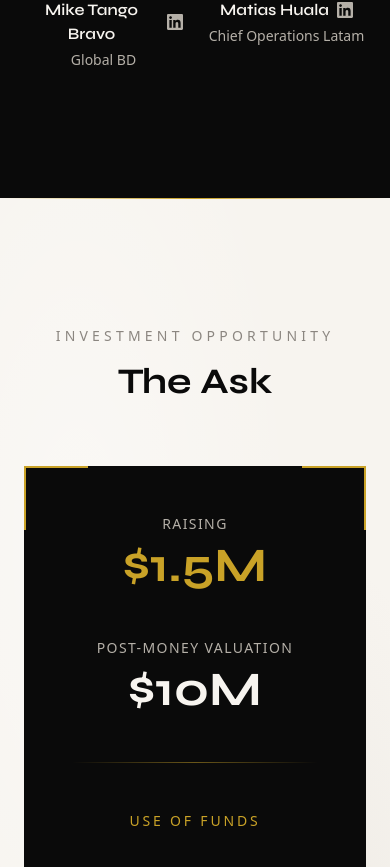
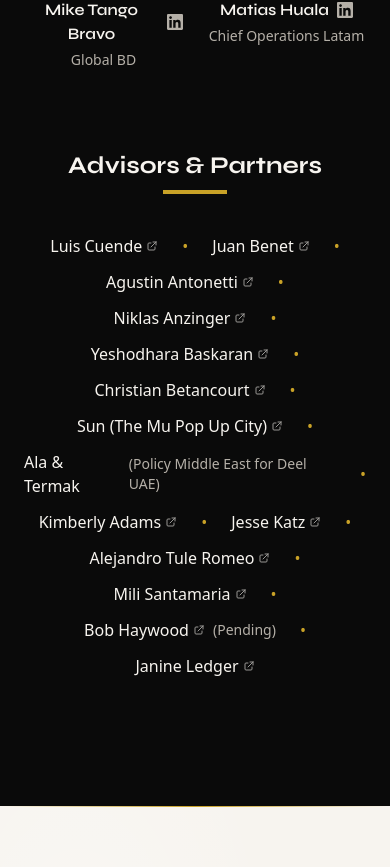
Before and after one commit to bitesports/civic-stack, a Next.js app: page / in a window 390 px wide. Shown: the part 9061-9928 px from the top of the page. Built offline with nearby package versions, Linux system fonts and the light colour scheme.

Commit message:
Remove family office advisors from list

```diff
--- a/components/Team.tsx
+++ b/components/Team.tsx
@@ -64,6 +64,22 @@ const teamMembers = [
   },
 ];
 
+const advisors = [
+  { name: "Luis Cuende", link: "https://www.perplexity.ai/search/luis-cuende-F5zhizGmTvy2vgWSol5IMw#0" },
+  { name: "Juan Benet", link: "https://www.perplexity.ai/search/juan-benet-and-how-could-he-ad-KgPr7KahTaagT1Z1ddvGjw#0" },
+  { name: "Agustin Antonetti", link: "https://www.perplexity.ai/search/agustin-antonetti-4_WekVX3QOu9IcFxX0DaaQ#0" },
+  { name: "Niklas Anzinger", link: "https://www.perplexity.ai/search/niklas-infinita-kmPfIo8qQsmMzXayhpX3YQ#0" },
+  { name: "Yeshodhara Baskaran", link: "https://www.perplexity.ai/search/yeshodhara-baskaran-nieQue6ETNyvKuObyu_YaQ#0" },
+  { name: "Christian Betancourt", link: "https://www.perplexity.ai/search/christian-betancourt-prospera-xIF338FUSgCc8nGoFxzceg#0" },
+  { name: "Sun (The Mu Pop Up City)", link: "https://www.perplexity.ai/search/sun-https-x-com-sunbh-eth-http-Re5TxErSRtePDPJselrMcg#0" },
+  { name: "Ala & Termak", note: "Policy Middle East for Deel UAE" },
+  { name: "Kimberly Adams", link: "https://www.perplexity.ai/search/kim-dubai-onchain-city-UKSY5XyNRbiF.0fjAuEO1w#0" },
+  { name: "Jesse Katz", link: "https://www.perplexity.ai/search/jesse-katz-speech-without-bord-DQop.jnwSBiIeBKff5.37g#0" },
+  { name: "Alejandro Tule Romeo", link: "https://www.perplexity.ai/search/https-www-linkedin-com-in-alej-zJAZaH.zQfSpEmUincKRjg#0" },
+  { name: "Mili Santamaria", link: "https://www.perplexity.ai/search/milagros-santamaria-7zYzzVWMRkCw9wUVviB28w#0" },
+  { name: "Bob Haywood", link: "https://www.perplexity.ai/search/bob-haywood-sez-YPwhwQiBRwSeqYWm0PmAcQ#0", note: "Pending" },
+  { name: "Janine Ledger", link: "https://www.perplexity.ai/search/janine-ledger-BYMFnDcWR4GMByzDNqnwFw#0" },
+];
 
 export default function Team() {
   const ref = useRef(null);
@@ -90,7 +106,7 @@ export default function Team() {
         </motion.div>
 
         {/* Team Grid */}
-        <div className="grid grid-cols-2 md:grid-cols-4 gap-6">
+        <div className="grid grid-cols-2 md:grid-cols-4 gap-6 mb-20">
           {teamMembers.map((member, index) => (
             <motion.div
               key={member.name}
@@ -139,6 +155,53 @@ export default function Team() {
           ))}
         </div>
 
+        {/* Advisors Section */}
+        <motion.div
+          initial={{ opacity: 0, y: 30 }}
+          animate={isInView ? { opacity: 1, y: 0 } : {}}
+          transition={{ duration: 0.8, delay: 0.4 }}
+        >
+          <div className="text-center mb-10">
+            <h3 className="font-[family-name:var(--font-syne)] text-2xl md:text-3xl font-bold mb-2">
+              Advisors & Partners
+            </h3>
+            <div className="w-16 h-1 bg-gold mx-auto" />
+          </div>
+
+          <div className="flex flex-wrap justify-center gap-x-6 gap-y-3">
+            {advisors.map((advisor, index) => (
+              <motion.div
+                key={advisor.name}
+                initial={{ opacity: 0 }}
+                animate={isInView ? { opacity: 1 } : {}}
+                transition={{ duration: 0.4, delay: 0.5 + index * 0.03 }}
+                className="flex items-center gap-2"
+              >
+                {advisor.link ? (
+                  <a
+                    href={advisor.link}
+                    target="_blank"
+                    rel="noopener noreferrer"
+                    className="text-marble hover:text-gold transition-colors font-medium inline-flex items-center gap-1"
+                  >
+                    {advisor.name}
+                    <svg className="w-3 h-3 opacity-60" fill="none" stroke="currentColor" viewBox="0 0 24 24">
+                      <path strokeLinecap="round" strokeLinejoin="round" strokeWidth={2} d="M10 6H6a2 2 0 00-2 2v10a2 2 0 002 2h10a2 2 0 002-2v-4M14 4h6m0 0v6m0-6L10 14" />
+                    </svg>
+                  </a>
+                ) : (
+                  <span className="text-marble font-medium">{advisor.name}</span>
+                )}
+                {advisor.note && (
+                  <span className="text-stone-light text-sm">({advisor.note})</span>
+                )}
+                {index < advisors.length - 1 && (
+                  <span className="text-gold ml-4">•</span>
+                )}
+              </motion.div>
+            ))}
+          </div>
+        </motion.div>
       </div>
     </section>
   );
```
